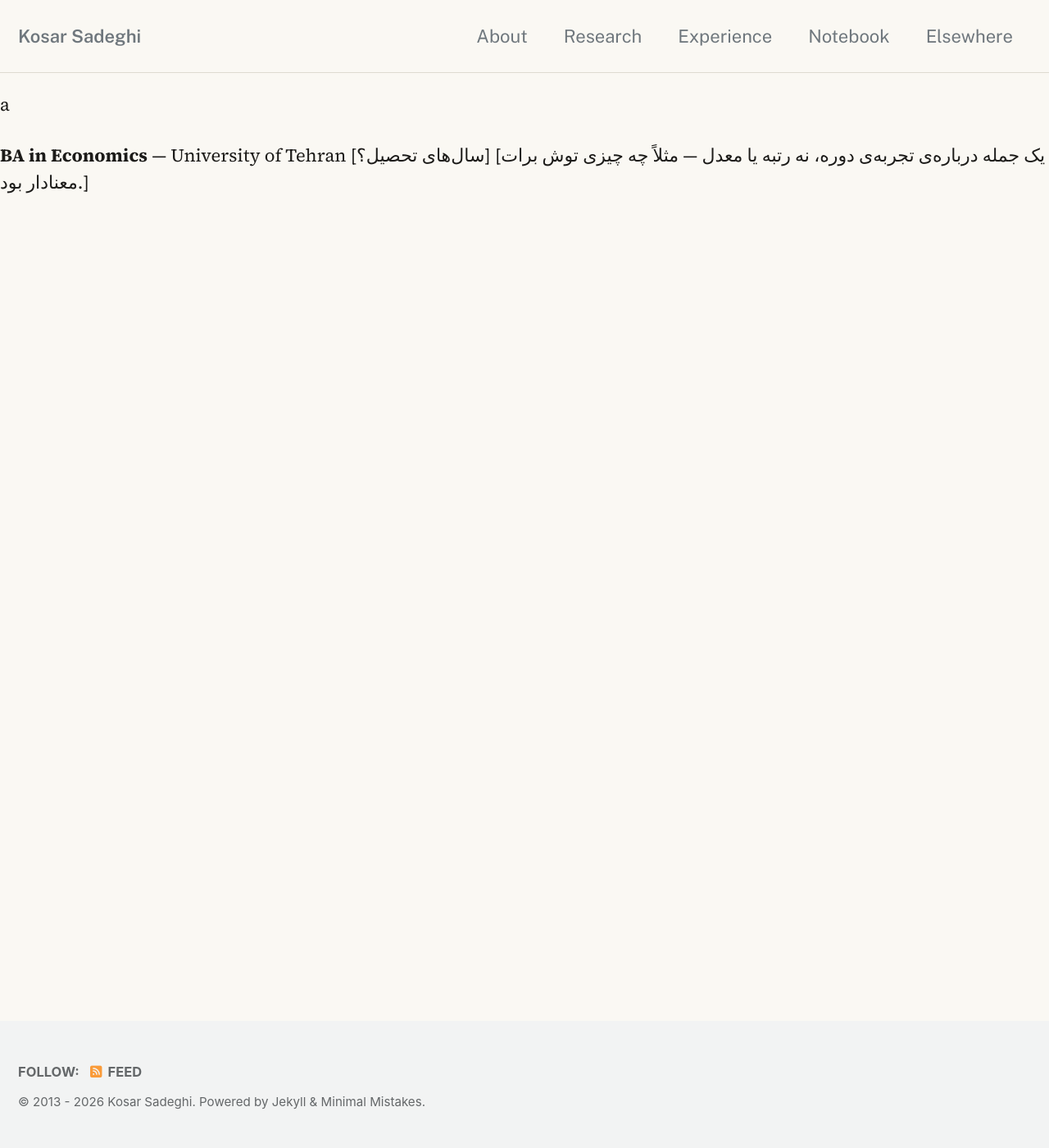
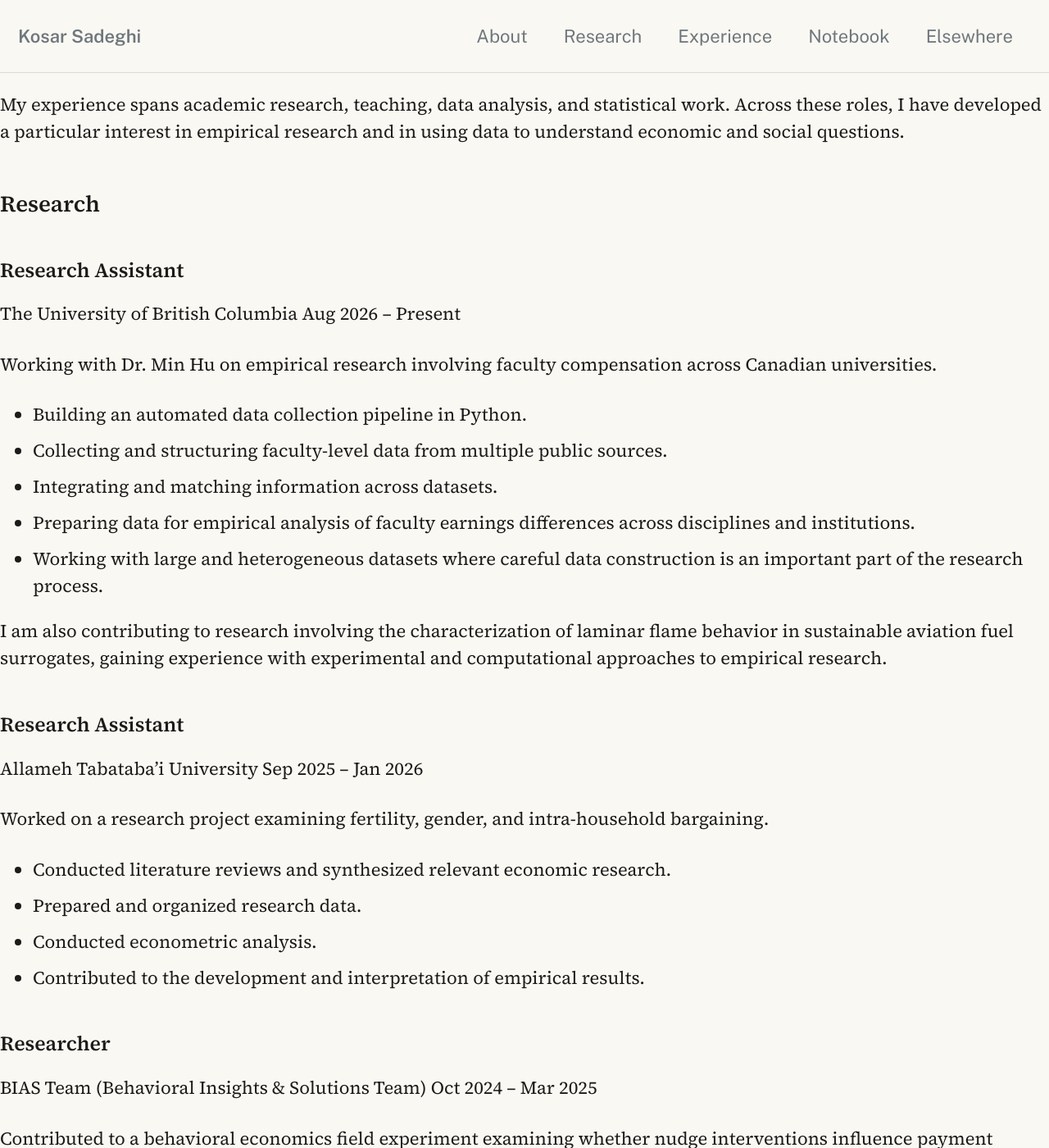
Before and after one commit to KosarSadeghi04/kosarsadeghi.github.io, a Jekyll site: the page built from _pages/experience.md, in a window 1280 px wide and 1400 px high. Shown: the whole window at 82% size. Built offline with Jekyll 4.4.1, drawn with Linux system fonts in a browser that asks for light colours; cached includes are drawn as plain includes; our own code applies the rules of GitHub Pages for plain Markdown files; some of the changed text lies outside the part shown.

Commit message:
Update experience.md

```diff
--- a/_pages/experience.md
+++ b/_pages/experience.md
@@ -4,8 +4,99 @@ permalink: /experience/
 author_profile: true
 ---
 
-a
 
-**BA in Economics** — University of Tehran
-[سال‌های تحصیل؟]
-[یک جمله درباره‌ی تجربه‌ی دوره، نه رتبه یا معدل — مثلاً چه چیزی توش برات معنادار بود.]
+My experience spans academic research, teaching, data analysis, and statistical work. Across these roles, I have developed a particular interest in empirical research and in using data to understand economic and social questions.
+
+## Research
+
+### Research Assistant
+
+The University of British Columbia
+Aug 2026 – Present
+
+Working with Dr. Min Hu on empirical research involving faculty compensation across Canadian universities.
+
+* Building an automated data collection pipeline in Python.
+* Collecting and structuring faculty-level data from multiple public sources.
+* Integrating and matching information across datasets.
+* Preparing data for empirical analysis of faculty earnings differences across disciplines and institutions.
+* Working with large and heterogeneous datasets where careful data construction is an important part of the research process.
+
+I am also contributing to research involving the characterization of laminar flame behavior in sustainable aviation fuel surrogates, gaining experience with experimental and computational approaches to empirical research.
+
+### Research Assistant
+
+Allameh Tabataba'i University
+Sep 2025 – Jan 2026
+
+Worked on a research project examining fertility, gender, and intra-household bargaining.
+
+* Conducted literature reviews and synthesized relevant economic research.
+* Prepared and organized research data.
+* Conducted econometric analysis.
+* Contributed to the development and interpretation of empirical results.
+
+### Researcher
+
+BIAS Team (Behavioral Insights & Solutions Team)
+Oct 2024 – Mar 2025
+
+Contributed to a behavioral economics field experiment examining whether nudge interventions influence payment behavior.
+
+The project strengthened my interest in behavioral economics and in understanding the gap between theoretical assumptions about decision making and observed behavior in real-world settings.
+
+## Teaching
+
+### Teaching Assistant
+
+University of British Columbia Okanagan
+Sep 2026 – Present
+
+Teaching Assistant for undergraduate economics courses, including Data and Statistics for Economics, Principles of Microeconomics, and Principles of Macroeconomics.
+
+My responsibilities include supporting students through tutorials and academic assistance, marking coursework and assessments, and helping students develop a stronger understanding of quantitative and economic concepts.
+
+### Teaching Assistant
+
+University of Tehran
+Sep 2023 – Jun 2025
+
+Taught and supported undergraduate courses in mathematics, statistics, and economics.
+
+* Led tutorials and problem-solving sessions for Mathematics I & II, Statistics I & II, and Microeconomics I & II.
+* Graded assignments, tests, and other coursework.
+* Provided academic support to students during office hours and tutorials.
+* Taught introductory Python and R programming.
+* Designed a hands-on course project to help students apply statistical concepts using programming and data.
+
+## Data & Statistical Work
+
+### Statistical Assistant
+
+Statistics Canada
+Jun 2026 – Present
+
+Support researchers and statistical operations through statistical software, network resources, and administrative tasks. This role has given me experience working within Canada's national statistical system and strengthened my familiarity with professional data environments.
+
+### Data Analyst
+
+Datalks
+Apr 2025 – Feb 2026
+
+Worked with Labour Force Survey (LFS) data using R.
+
+* Cleaned and analyzed survey data.
+* Interpreted statistical results.
+* Developed data-driven narratives to communicate findings clearly.
+* Used statistical programming to turn complex datasets into interpretable results.
+
+## Other
+
+### Book Author
+
+KheiliSabz
+Sep 2022 – Feb 2023
+
+Co-authored a Mathematics and Statistics textbook for high school students preparing for Iran's national university entrance examination.
+
+The experience introduced me to a different side of quantitative work: translating mathematical and statistical ideas into explanations that are rigorous while remaining accessible to students.
```
